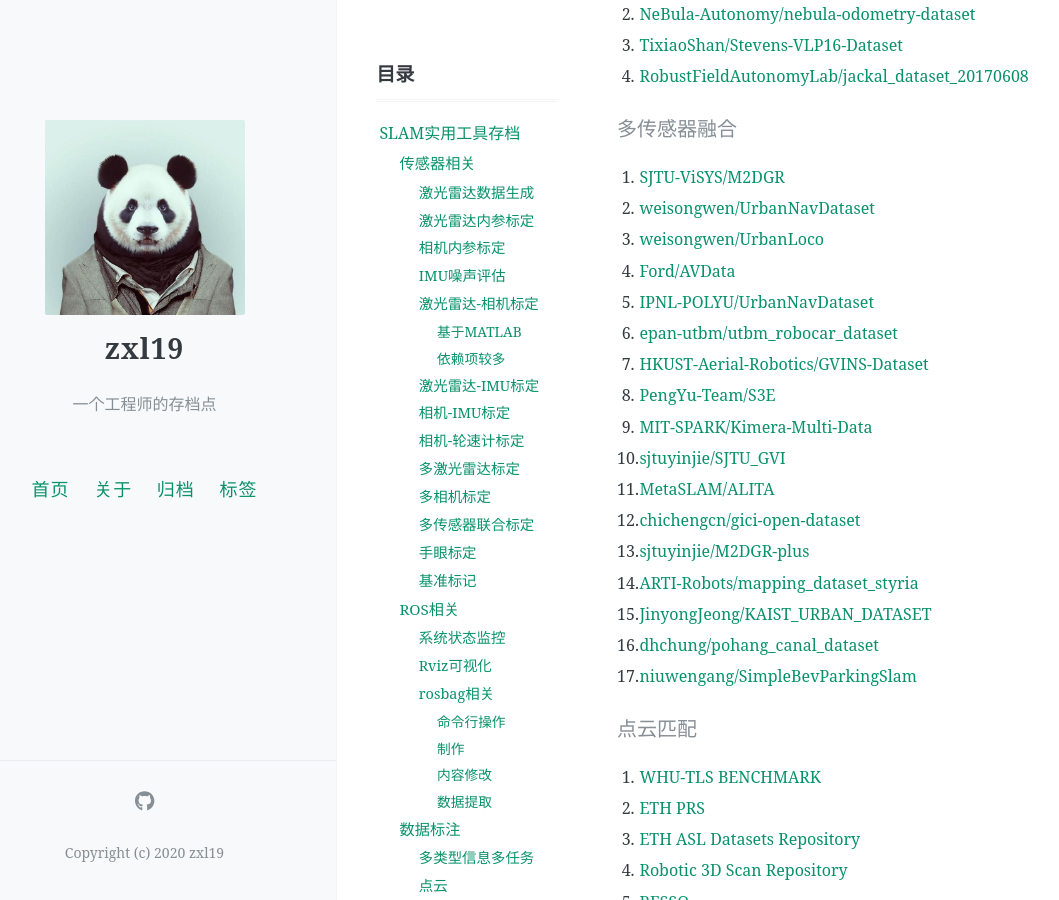
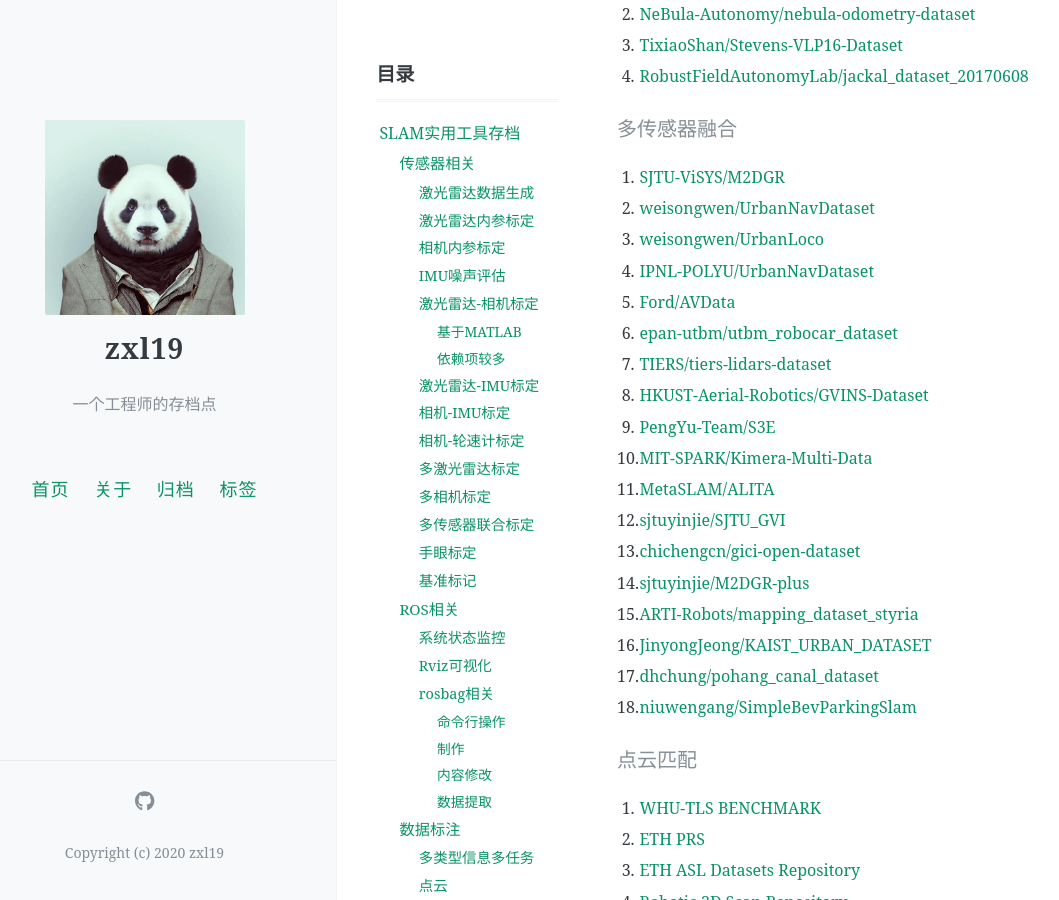
Before and after one commit to zxl19/zxl19.github.io, a Jekyll site: the page built from _posts/2021-05-25-slam-tool.md, in a window 1280 px wide and 900 px high, scrolled down 6750 px. Shown: the whole window, without its empty margins (47-1106 px from the left). Built offline with Jekyll 4.4.1, drawn with Linux system fonts in a browser that asks for light colours; comment, search, counter and statistics services are not loaded.

Commit message:
Update Posts

```diff
--- a/_posts/2021-05-25-slam-tool.md
+++ b/_posts/2021-05-25-slam-tool.md
@@ -250,20 +250,21 @@ pinned: false
 1. [SJTU-ViSYS/M2DGR](https://github.com/SJTU-ViSYS/M2DGR)
 2. [weisongwen/UrbanNavDataset](https://github.com/weisongwen/UrbanNavDataset)
 3. [weisongwen/UrbanLoco](https://github.com/weisongwen/UrbanLoco)
-4. [Ford/AVData](https://github.com/Ford/AVData)
-5. [IPNL-POLYU/UrbanNavDataset](https://github.com/IPNL-POLYU/UrbanNavDataset)
+4. [IPNL-POLYU/UrbanNavDataset](https://github.com/IPNL-POLYU/UrbanNavDataset)
+5. [Ford/AVData](https://github.com/Ford/AVData)
 6. [epan-utbm/utbm_robocar_dataset](https://github.com/epan-utbm/utbm_robocar_dataset)
-7. [HKUST-Aerial-Robotics/GVINS-Dataset](https://github.com/HKUST-Aerial-Robotics/GVINS-Dataset)
-8. [PengYu-Team/S3E](https://github.com/PengYu-Team/S3E)
-9. [MIT-SPARK/Kimera-Multi-Data](https://github.com/MIT-SPARK/Kimera-Multi-Data)
-10. [sjtuyinjie/SJTU_GVI](https://github.com/sjtuyinjie/SJTU_GVI)
+7. [TIERS/tiers-lidars-dataset](https://github.com/TIERS/tiers-lidars-dataset)
+8. [HKUST-Aerial-Robotics/GVINS-Dataset](https://github.com/HKUST-Aerial-Robotics/GVINS-Dataset)
+9. [PengYu-Team/S3E](https://github.com/PengYu-Team/S3E)
+10. [MIT-SPARK/Kimera-Multi-Data](https://github.com/MIT-SPARK/Kimera-Multi-Data)
 11. [MetaSLAM/ALITA](https://github.com/MetaSLAM/ALITA)
-12. [chichengcn/gici-open-dataset](https://github.com/chichengcn/gici-open-dataset)
-13. [sjtuyinjie/M2DGR-plus](https://github.com/sjtuyinjie/M2DGR-plus)
-14. [ARTI-Robots/mapping_dataset_styria](https://github.com/ARTI-Robots/mapping_dataset_styria)
-15. [JinyongJeong/KAIST_URBAN_DATASET](https://github.com/JinyongJeong/KAIST_URBAN_DATASET)
-16. [dhchung/pohang_canal_dataset](https://github.com/dhchung/pohang_canal_dataset)
-17. [niuwengang/SimpleBevParkingSlam](https://github.com/niuwengang/SimpleBevParkingSlam)
+12. [sjtuyinjie/SJTU_GVI](https://github.com/sjtuyinjie/SJTU_GVI)
+13. [chichengcn/gici-open-dataset](https://github.com/chichengcn/gici-open-dataset)
+14. [sjtuyinjie/M2DGR-plus](https://github.com/sjtuyinjie/M2DGR-plus)
+15. [ARTI-Robots/mapping_dataset_styria](https://github.com/ARTI-Robots/mapping_dataset_styria)
+16. [JinyongJeong/KAIST_URBAN_DATASET](https://github.com/JinyongJeong/KAIST_URBAN_DATASET)
+17. [dhchung/pohang_canal_dataset](https://github.com/dhchung/pohang_canal_dataset)
+18. [niuwengang/SimpleBevParkingSlam](https://github.com/niuwengang/SimpleBevParkingSlam)
 
 #### 点云匹配
 
```
Also changed, not shown: _posts/2021-06-01-cpp-library.md (+8 -4 lines), _posts/2022-07-12-ubuntu-server.md (+10 -3 lines).
